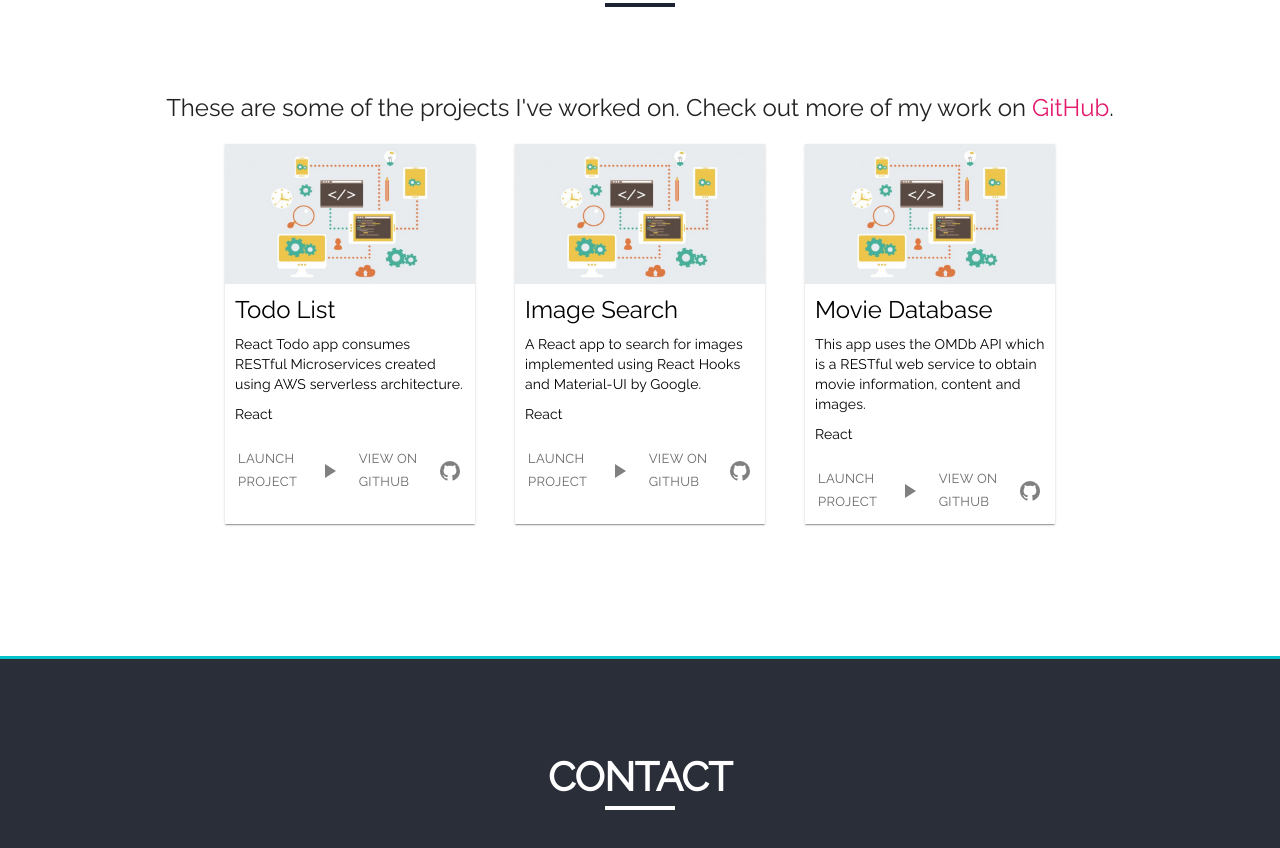
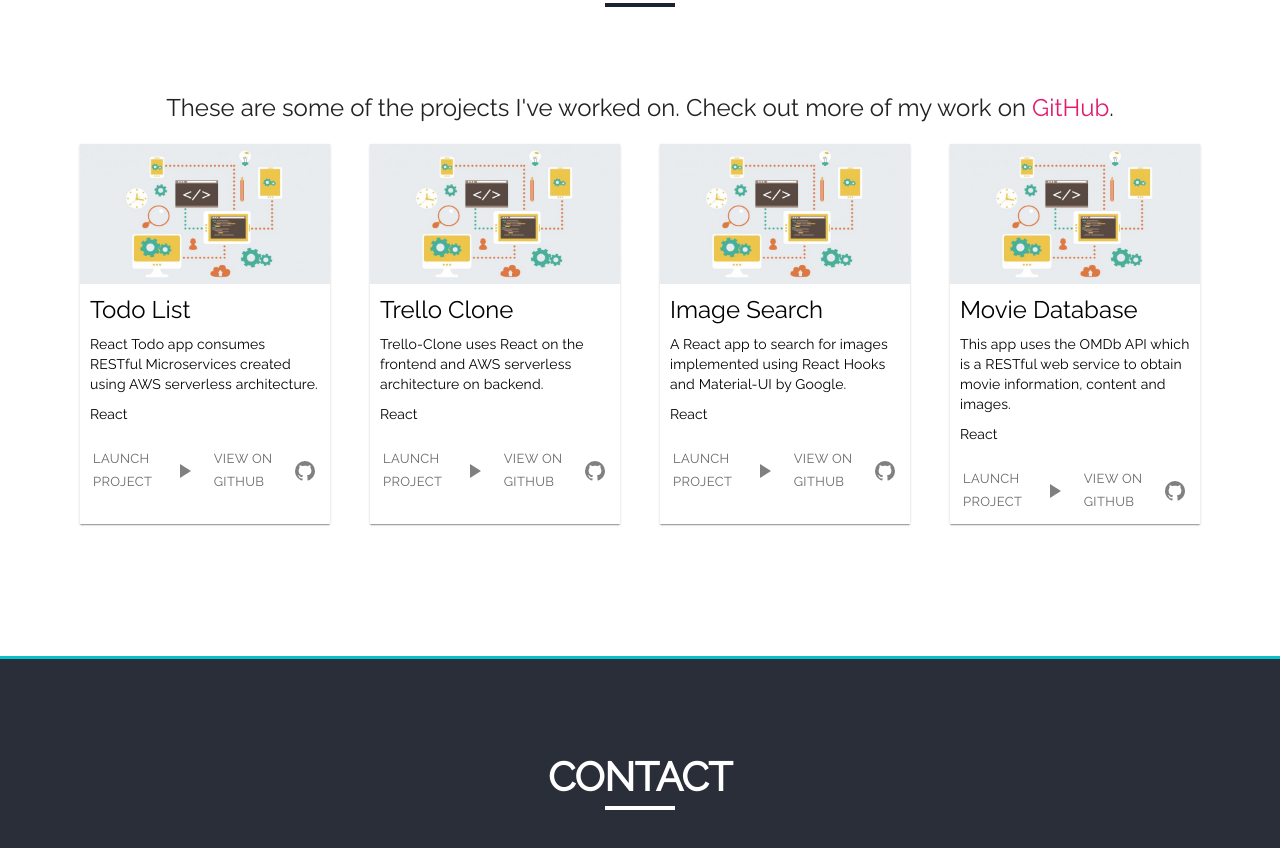
Before and after one commit to mekhalajoshi/portfolio, a React (Create React App) app: page / in a window 1280 px wide. Shown: the part 1800-2648 px from the top of the page. Built offline with nearby package versions, Linux system fonts and the light colour scheme.

Commit message:
trello-clone

```diff
--- a/package.json
+++ b/package.json
@@ -32,10 +32,9 @@
     "setupFilesAfterEnv": [
       "./setupTests.js"
     ],
- "testPathIgnorePatterns": [
+    "testPathIgnorePatterns": [
       "/node_modules/"
     ]
-
   },
   "browserslist": {
     "production": [
--- a/src/components/ProjectGrid.jsx
+++ b/src/components/ProjectGrid.jsx
@@ -120,6 +120,16 @@ export default class ProjectGrid extends Component {
 							GitHubLink={projects[2].GitHubLink}
 						/>
 					</ Grid>
+					<Grid item className='tile-3'  >
+						<ProjectCard
+							link={projects[3].Link}
+							title={projects[3].Title}
+							poster={projects[3].Poster}
+							description={projects[3].Description}
+							tags={projects[3].Tags}
+							GitHubLink={projects[3].GitHubLink}
+						/>
+					</ Grid>
 
 				</Grid>
 
@@ -135,6 +145,14 @@ const projects = [
 		Tags: 'React',
 		Link: 'https://mekhalajoshi.github.io/Todo-List/',
 		GitHubLink: 'https://github.com/mekhalajoshi/Todo-List',
+	},
+	{
+		Title: 'Trello Clone',
+		Poster: 'webdev.jpg',
+		Description: 'Trello-Clone uses React on the frontend and AWS serverless architecture on backend.',
+		Tags: 'React',
+		Link: 'https://mekhalajoshi.github.io/trello-clone/',
+		GitHubLink: 'https://github.com/mekhalajoshi/trello-clone',
 	},
 	{
 		Title: 'Image Search',
```
